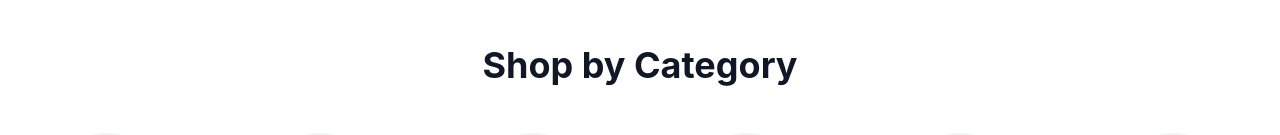
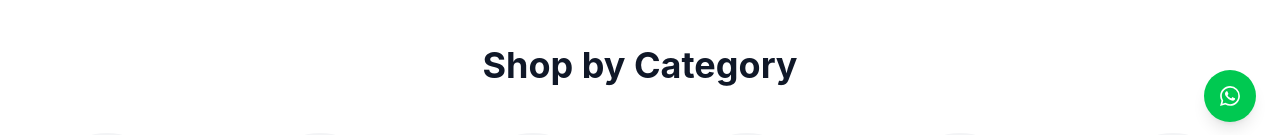
Before and after one commit to AnandumDev/sincegulfbazar, a React (Vite) app: page / in a window 1280 px wide. Shown: the part 654-789 px from the top of the page. Built offline with nearby package versions, Linux system fonts and the light colour scheme.

Commit message:
whatsapp

```diff
--- a/src/App.tsx
+++ b/src/App.tsx
@@ -12,6 +12,7 @@
 import About from './components/About'
 import Footer from './components/Footer'
 import AttarPage from './components/AttarPage'
+import WhatsAppButton from './components/WhatsAppButton'
 
 const App = () => {
   const [showAttarPage, setShowAttarPage] = useState(false);
@@ -40,6 +41,7 @@
       <Products />
       <About />
       <Footer />
+      <WhatsAppButton />
     </div>
   )
 }
--- /dev/null
+++ b/src/components/WhatsAppButton.tsx
@@ -0,0 +1,21 @@
+const WhatsAppButton = () => {
+  const phoneNumber = "9544065036"; // Replace with actual number
+  const message = "Hello! I'm interested in your products.";
+  const whatsappUrl = `https://wa.me/${phoneNumber}?text=${encodeURIComponent(message)}`;
+
+  return (
+    <a
+      href={whatsappUrl}
+      target="_blank"
+      rel="noopener noreferrer"
+      className="fixed bottom-6 right-6 bg-green-500 text-white p-4 rounded-full shadow-lg hover:bg-green-600 transition-all hover:scale-110 z-50"
+      aria-label="Chat on WhatsApp"
+    >
+      <svg className="w-5 h-5" fill="currentColor" viewBox="0 0 24 24">
+        <path d="M17.472 14.382c-.297-.149-1.758-.867-2.03-.967-.273-.099-.471-.148-.67.15-.197.297-.767.966-.94 1.164-.173.199-.347.223-.644.075-.297-.15-1.255-.463-2.39-1.475-.883-.788-1.48-1.761-1.653-2.059-.173-.297-.018-.458.13-.606.134-.133.298-.347.446-.52.149-.174.198-.298.298-.497.099-.198.05-.371-.025-.52-.075-.149-.669-1.612-.916-2.207-.242-.579-.487-.5-.669-.51-.173-.008-.371-.01-.57-.01-.198 0-.52.074-.792.372-.272.297-1.04 1.016-1.04 2.479 0 1.462 1.065 2.875 1.213 3.074.149.198 2.096 3.2 5.077 4.487.709.306 1.262.489 1.694.625.712.227 1.36.195 1.871.118.571-.085 1.758-.719 2.006-1.413.248-.694.248-1.289.173-1.413-.074-.124-.272-.198-.57-.347m-5.421 7.403h-.004a9.87 9.87 0 01-5.031-1.378l-.361-.214-3.741.982.998-3.648-.235-.374a9.86 9.86 0 01-1.51-5.26c.001-5.45 4.436-9.884 9.888-9.884 2.64 0 5.122 1.03 6.988 2.898a9.825 9.825 0 012.893 6.994c-.003 5.45-4.437 9.884-9.885 9.884m8.413-18.297A11.815 11.815 0 0012.05 0C5.495 0 .16 5.335.157 11.892c0 2.096.547 4.142 1.588 5.945L.057 24l6.305-1.654a11.882 11.882 0 005.683 1.448h.005c6.554 0 11.89-5.335 11.893-11.893a11.821 11.821 0 00-3.48-8.413Z"/>
+      </svg>
+    </a>
+  );
+};
+
+export default WhatsAppButton;
```
